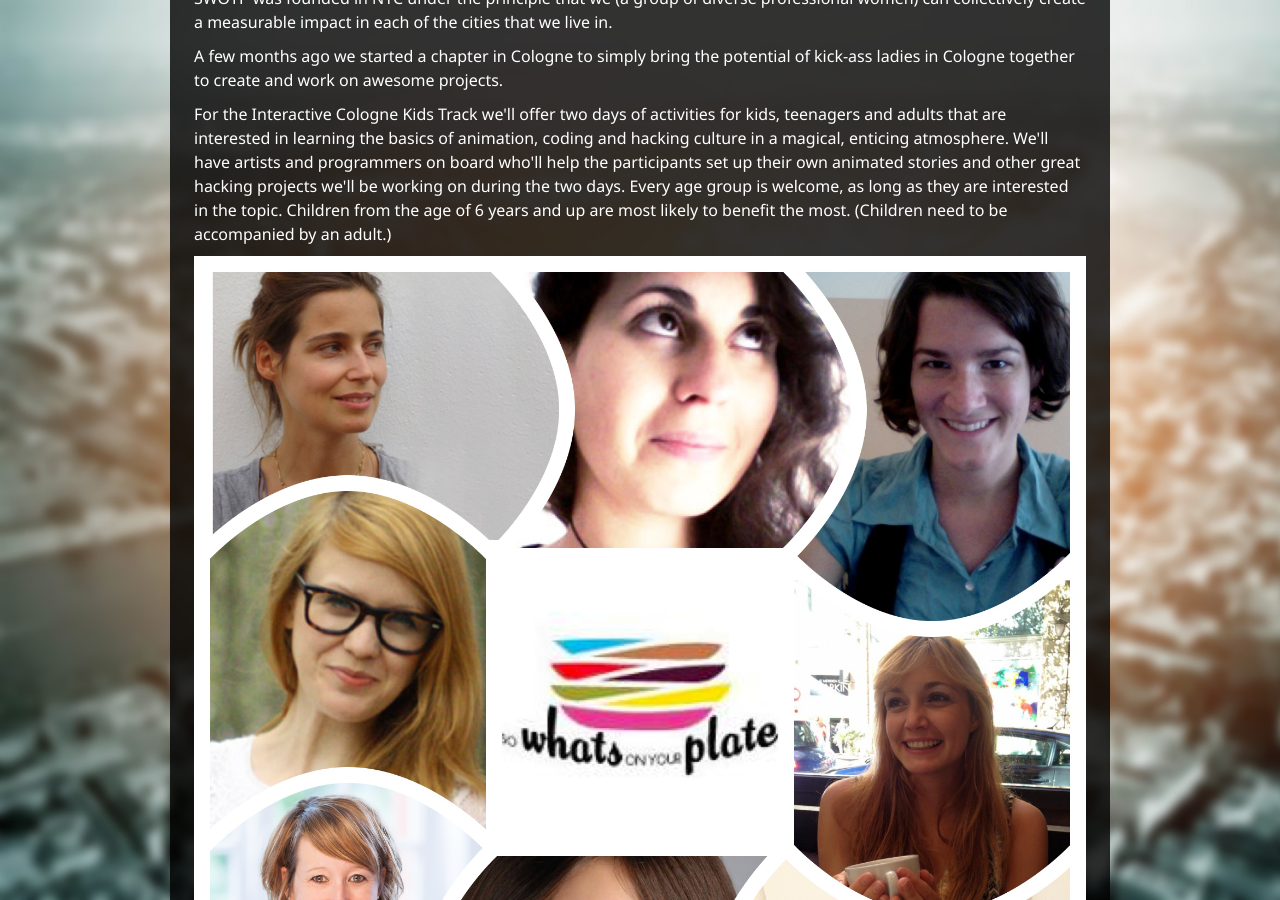
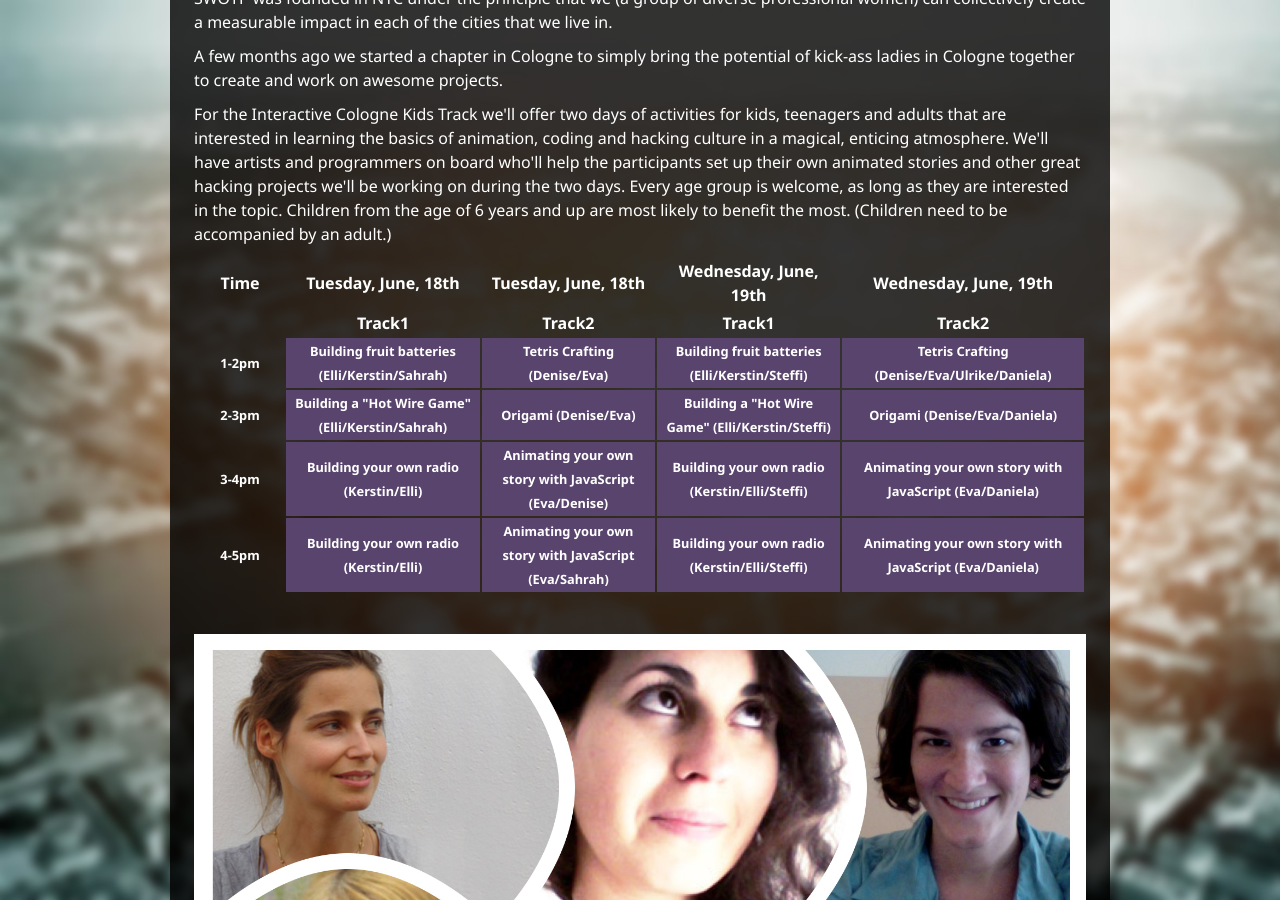
Before and after one commit to InteractiveCologne/interactivecologne.github.com, a Jekyll site: the page built from hack-n-tech.html, in a window 1280 px wide and 900 px high, scrolled down 3280 px. Built offline with Jekyll 4.4.1, drawn with Linux system fonts in a browser that asks for light colours; nearby versions of some CDN libraries.

Commit message:
udpated schedule

```diff
--- a/hack-n-tech.html
+++ b/hack-n-tech.html
@@ -93,8 +93,53 @@ layout: default
 				<p>SWOYP was founded in NYC under the principle that we (a group of diverse professional women) can collectively create a measurable impact in each of the cities that we live in.</p>
 				<p>A few months ago we started a chapter in Cologne to simply bring the potential of kick-ass ladies in Cologne together to create and work on awesome projects.</p>
 				<p>For the Interactive Cologne Kids Track we'll offer two days of activities for kids, teenagers and adults that are interested in learning the basics of animation, coding and hacking culture in a magical, enticing atmosphere. We'll have artists and programmers on board who'll help the participants set up their own animated stories and other great hacking projects we'll be working on during the two days. Every age group is welcome, as long as they are interested in the topic. Children from the age of 6 years and up are most likely to benefit the most. (Children need to be accompanied by an adult.)</p>
-				<img src="/assets/images/kids.jpg" alt="SWOYP" width="906" />
-
+				<div class="schedule">
+					<table style="border-spacing: 2px;">
+					  <tr>
+					    <th>Time</th>
+					    <th>Tuesday, June, 18th</th>
+					    <th>Tuesday, June, 18th</th>
+					    <th>Wednesday, June, 19th</th>
+					    <th>Wednesday, June, 19th</th>
+					  </tr>
+					  <tr>
+					    <th> </th>
+					    <th>Track1</th>
+					    <th>Track2</th>
+					    <th>Track1</th>
+					    <th>Track2</th>
+					  </tr>
+					  <tr>
+					    <td>1-2pm</td>
+					    <td class="hacktalks">Building fruit batteries (Elli/Kerstin/Sahrah)</td>
+					    <td class="hacktalks">Tetris Crafting (Denise/Eva)</td>
+					    <td class="hacktalks">Building fruit batteries (Elli/Kerstin/Steffi)</td>
+					    <td class="hacktalks">Tetris Crafting (Denise/Eva/Ulrike/Daniela)</td>
+					  </tr>
+					  <tr>
+					    <td>2-3pm</td>
+					    <td class="hacktalks">Building a "Hot Wire Game" (Elli/Kerstin/Sahrah)</td>
+					    <td class="hacktalks">Origami (Denise/Eva)</td>
+					    <td class="hacktalks">Building a "Hot Wire Game" (Elli/Kerstin/Steffi)</td>
+					    <td class="hacktalks">Origami (Denise/Eva/Daniela)</td>
+					  </tr>
+					  <tr>
+					    <td>3-4pm</td>
+					    <td class="hacktalks">Building your own radio (Kerstin/Elli)</td>
+					    <td class="hacktalks">Animating your own story with JavaScript  (Eva/Denise)</td>
+					    <td class="hacktalks">Building your own radio (Kerstin/Elli/Steffi)</td>
+					    <td class="hacktalks">Animating your own story with JavaScript (Eva/Daniela)</td>
+					  </tr>
+					  <tr>
+					    <td>4-5pm</td>
+					    <td class="hacktalks">Building your own radio (Kerstin/Elli)</td>
+					    <td class="hacktalks">Animating your own story with JavaScript (Eva/Sahrah)</td>
+					    <td class="hacktalks">Building your own radio (Kerstin/Elli/Steffi)</td>
+					    <td class="hacktalks">Animating your own story with JavaScript (Eva/Daniela)</td>
+					  </tr>
+					</table>
+				</div>
+				<img src="/assets/images/kids.jpg" alt="SWOYP" width="906" style="margin-top:40px;"/>
 				<h3><a name="music" href="#music">Music Hack Days</a></h3>
 				<p>Everybody loves music. We also love hacks. That's why Interactive Cologne wants to connect the music community with developers and creative minds to develop new digital music hacks and applications. Over the last decades the music industry has struggled to create a sufficient and contemporary way to provide/distribute music in the digital space. These days streaming services and digital data make the access to music easier than ever before. <em>Now it's our time to think one step further.... Join us and let's start to build the future of music.</em></p>
 				<p><a href="http://www.flickr.com/photos/spry/462792654/" title="Vynil is so sexy von (e)Spry bei Flickr"><img src="http://farm1.staticflickr.com/242/462792654_76aacbdfd2_b.jpg" width="906" alt="Vynil is so sexy"></a>
```
Also changed, not shown: schedule/tuesday.html (+5 -2 lines).
